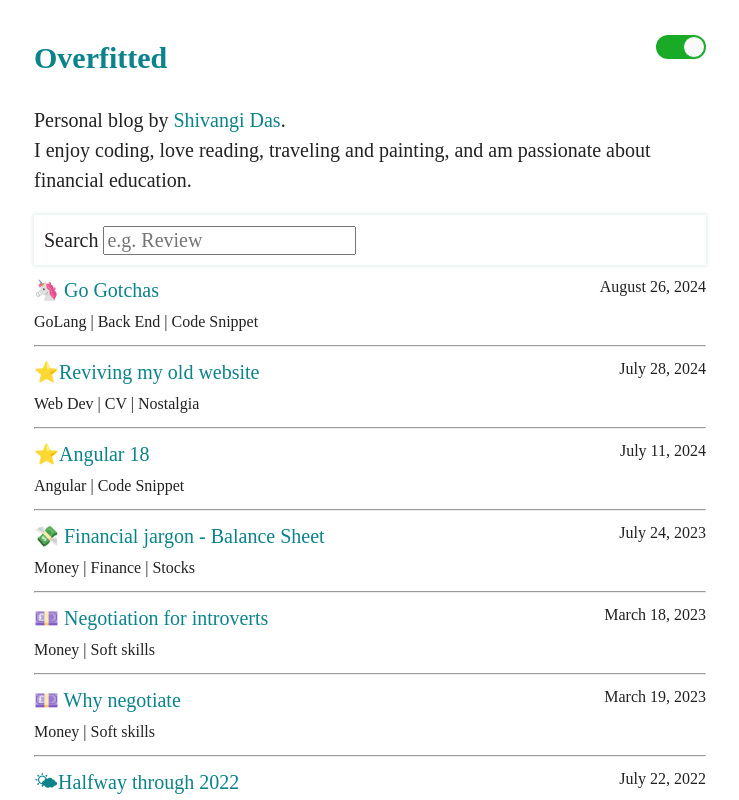
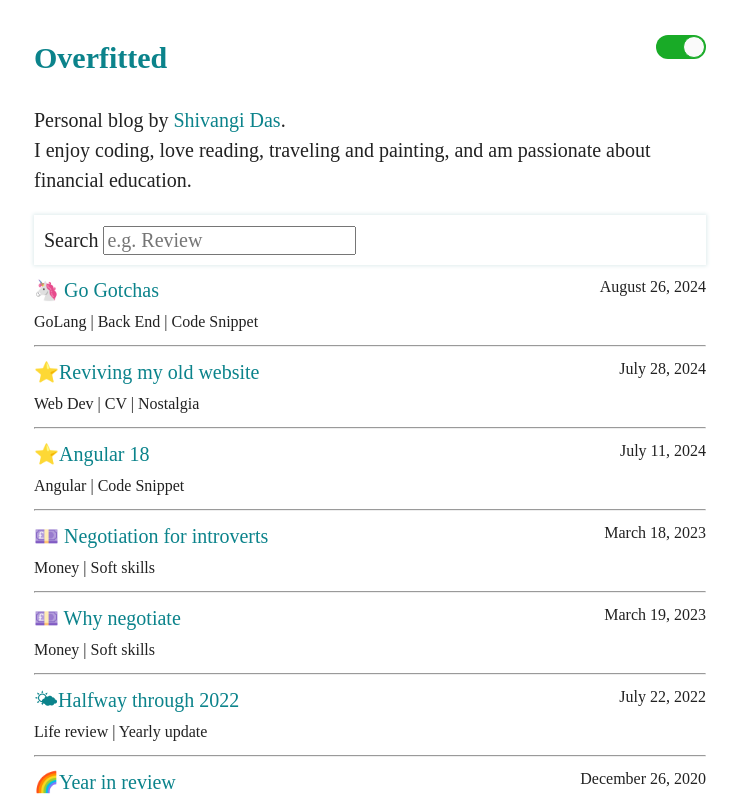
Before and after one commit to shivangidas/blog, a React (Create React App) app: page /blog/blog in a window 1280 px wide. Shown: the top 800 px of the page, without its empty margins (270-1009 px from the left). Built offline with nearby package versions, Linux system fonts and the light colour scheme.

Commit message:
Remove link

```diff
--- a/src/linksCollection.js
+++ b/src/linksCollection.js
@@ -20,13 +20,13 @@ export default [
     description: "Angular | Code Snippet",
     icon: "⭐"
   },
-  {
-    name: "Financial jargon - Balance Sheet",
-    link: "/BalanceSheet",
-    date: "July 24, 2023",
-    description: "Money | Finance | Stocks",
-    icon: "💸 "
-  },
+  // {
+  //   name: "Financial jargon - Balance Sheet",
+  //   link: "/BalanceSheet",
+  //   date: "July 24, 2023",
+  //   description: "Money | Finance | Stocks",
+  //   icon: "💸 "
+  // },
   {
     name: "Negotiation for introverts",
     link: "/Negotiation",
```
